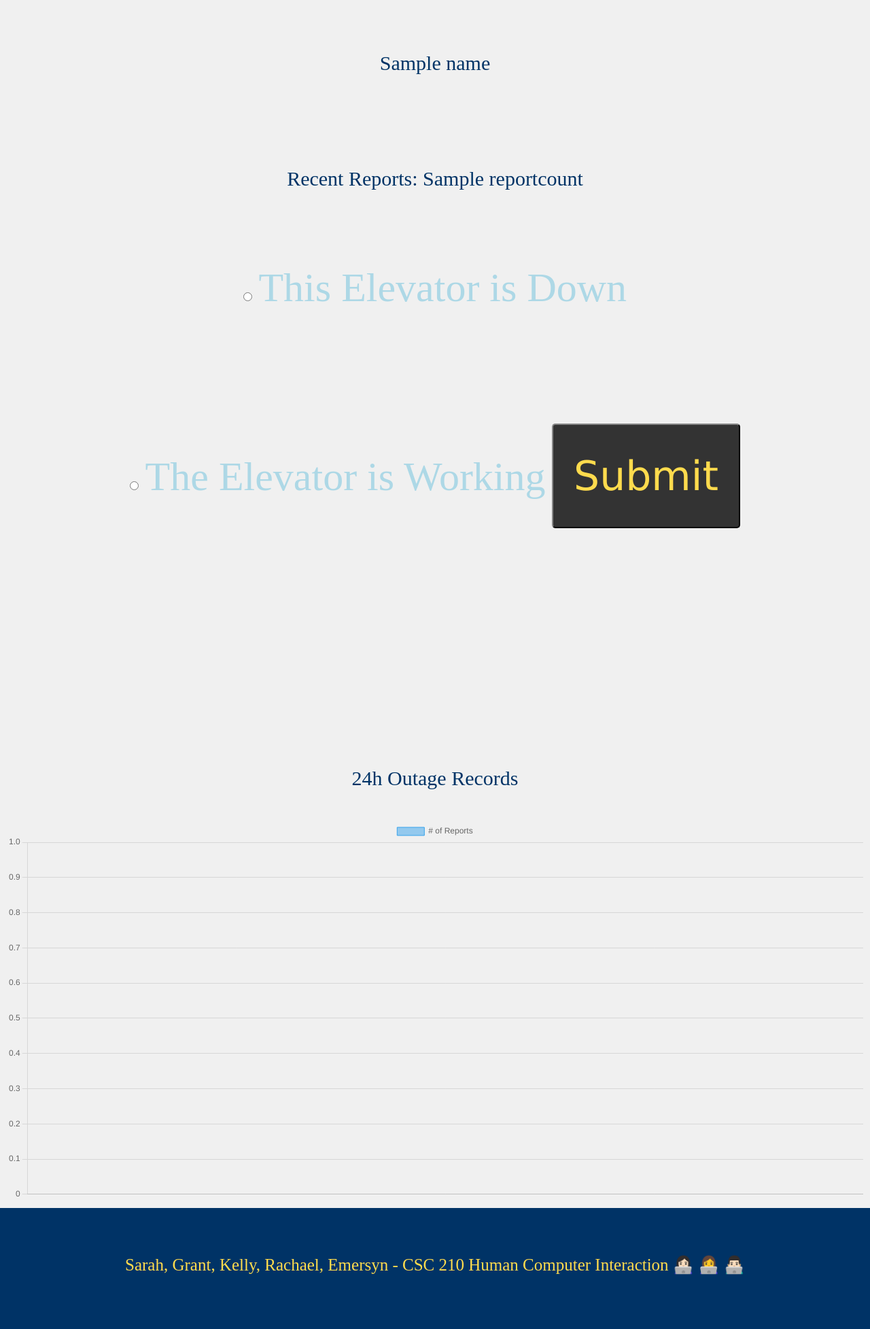
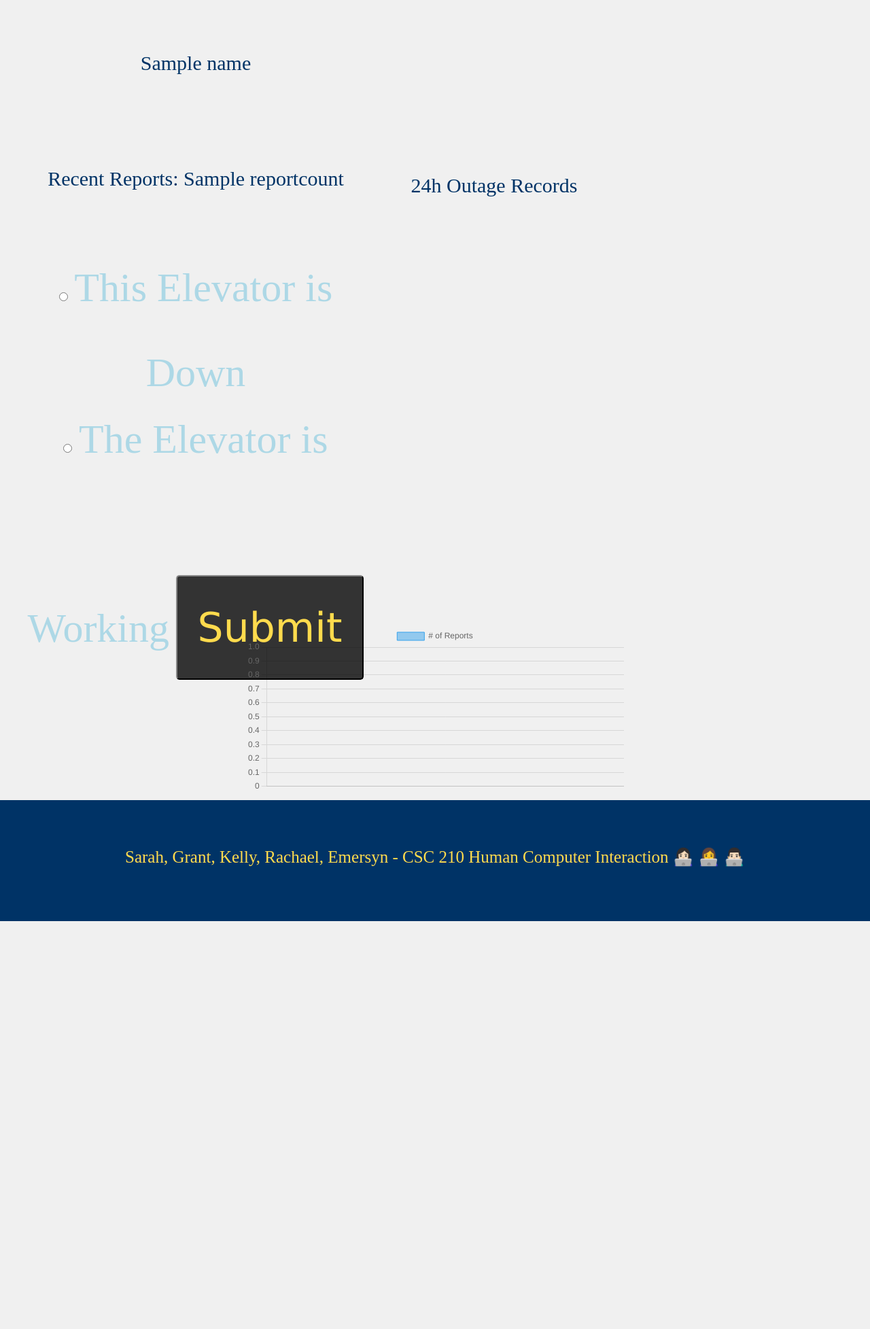
Before and after one commit to rachael2016/UR-Web-Hub, a Flask app: template templates/downdetector.html in a window 1280 px wide. Shown: the part 310-2265 px from the top of the page at 68% size. After the commit the page ends 1665 px from the top, so only its background shows below. Run offline with Flask 2, Linux system fonts and the light colour scheme; the template is opened without the code that fills it: values that come from a table or form of the project are taken from there, most other values are stand-ins (such as "Sample title", 1, 10 or a date in 2020); some libraries are stand-ins or nearby versions.

Commit message:
isolated the problem in the inline styles

```diff
--- a/templates/downdetector.html
+++ b/templates/downdetector.html
@@ -13,24 +13,22 @@
             font-size: 30px;
             color: black;
             padding: 10px;
-           /*  align-items: center;
+            float: left;
+            align-items: center;
             justify-content: center;
             height: 900px;
             width: 45%;
-            float: left;
-            margin: 0 auto; */
+            margin: 0 auto;
         }
         div.two {
             text-align: center;
             font-size: 30px;
             color: black;
             padding: 10px;
-           /* align-items: center;
+            align-items: center;
             justify-content: center;
-            height: 900px;
             width: 45%;
-            float: left;
-            margin: 0 auto; */
+            margin: 0 auto;
         }
     </style>
 {% endblock %}
```
